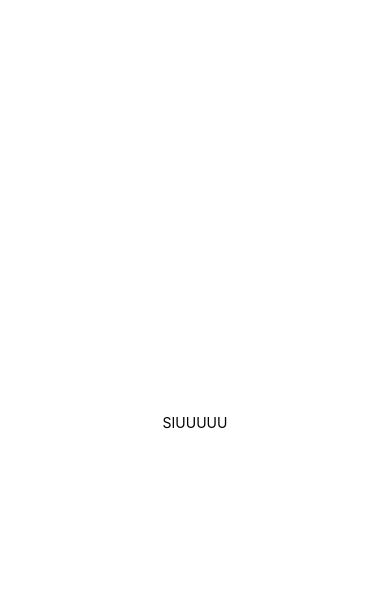
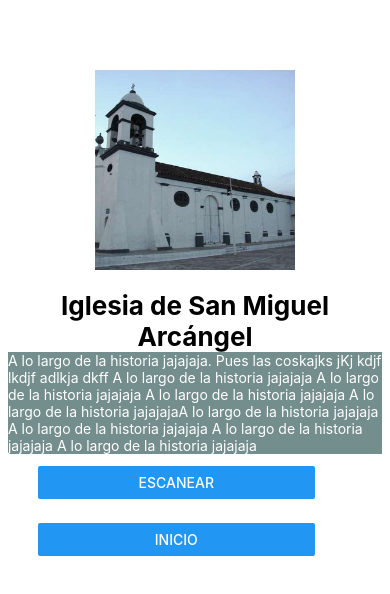
Before and after one commit to code-t-developers/TlacoApp, a React Native app in the folder AppTlaco/: screen / in a window 390 px wide. Shown: the top 594 px of the page. Built offline with nearby package versions, Linux system fonts and the light colour scheme.

Commit message:
Avance del Screen Monumento
18 de diciembre de 2019. Creación de unos componentes y la vista de monumentos

```diff
--- a/AppTlaco/App.js
+++ b/AppTlaco/App.js
@@ -1,19 +1,22 @@
 import React from 'react';
 import { StyleSheet, Text, View } from 'react-native';
+import Monumento from './screens/Monumento';
+import * as Font from 'expo-font';
 
 export default function App() {
   return (
     <View style={styles.container}>
-      <Text>SIUUUUU</Text>
+      <Monumento />
     </View>
   );
 }
 
 const styles = StyleSheet.create({
   container: {
-    flex: 1,
-    backgroundColor: '#fff',
+    //flex: 1,
+    //backgroundColor: '#fff',
     alignItems: 'center',
-    justifyContent: 'center',
+    //justifyContent: 'center',
+    padding: 50
   },
 });
--- a/AppTlaco/components/Botones.js
+++ b/AppTlaco/components/Botones.js
@@ -0,0 +1,29 @@
+import React from 'react';
+import { StyleSheet, Text, View, TouchableOpacity, Button } from 'react-native';
+import { Colors } from 'react-native/Libraries/NewAppScreen';
+
+
+const Botones = props => {
+    return (
+        <View style = {styles.botones}>
+            <Button title = {props.title}/>
+        </View>
+    );
+};
+
+const styles = StyleSheet.create({
+    botones: {
+        paddingVertical: 12,
+        paddingHorizontal: 30,
+        width: '90%'
+    },
+
+    textoBotones: {
+        color: 'white',
+       // fontFamily: 'open-sans',
+        fontSize: 18,
+        justifyContent: 'center'
+    },
+});
+
+export default Botones;
--- /dev/null
+++ b/AppTlaco/components/Titulo.js
@@ -0,0 +1,19 @@
+import React from 'react';
+import { StyleSheet, Text, View } from 'react-native';
+
+const Titulo = props => {
+    return (
+        <View >
+            <Text style = {styles.estiloTitulo}>{props.titulo}</Text>
+        </View>
+    );
+};
+
+const styles = StyleSheet.create({
+    estiloTitulo: {
+        fontSize : 26,
+        fontWeight: "bold",
+        textAlign: 'center'
+    }
+});
+export default Titulo;
--- a/AppTlaco/package.json
+++ b/AppTlaco/package.json
@@ -12,7 +12,8 @@
     "react": "~16.9.0",
     "react-dom": "~16.9.0",
     "react-native": "https://github.com/expo/react-native/archive/sdk-36.0.0.tar.gz",
-    "react-native-web": "~0.11.7"
+    "react-native-web": "~0.11.7",
+    "expo-font": "~8.0.0"
   },
   "devDependencies": {
     "babel-preset-expo": "~8.0.0",
--- a/AppTlaco/screens/Monumento.js
+++ b/AppTlaco/screens/Monumento.js
@@ -0,0 +1,66 @@
+import React from 'react';
+import { StyleSheet, Text, ScrollView, Image, FlatList, View } from 'react-native';
+import Botones from '../components/Botones';
+import Titulo from '../components/Titulo';
+
+const Monumento = props => {
+    return (
+        <ScrollView style = {{width: '129%'}}>
+
+            <Image
+                style={styles.estiloImagen}
+                source={require('../images/sanMiguelito.jpg')}
+            />
+
+            <Titulo titulo = "Iglesia de San Miguel Arcángel"/>
+
+            <View style = {styles.contenedorTexto}>
+                <Text style = {styles.estiloTexto}>
+                    A lo largo de la historia jajajaja. Pues las coskajks jKj kdjf lkdjf adlkja dkff
+                    A lo largo de la historia jajajaja
+                    A lo largo de la historia jajajaja
+                    A lo largo de la historia jajajaja
+
+
+                    A lo largo de la historia jajajajaA lo largo de la historia jajajaja
+                    A lo largo de la historia jajajaja
+                    A lo largo de la historia jajajaja
+
+                    A lo largo de la historia jajajaja
+                </Text>
+            </View>
+
+            <Botones title = "Escanear"/>
+            <Botones title = "Inicio"/>
+
+        </ScrollView>
+    );
+};
+
+const styles = StyleSheet.create({
+    contenedorBotones: {
+        flexDirection: 'row',
+        width: '100%',
+        justifyContent: 'space-between',
+        paddingHorizontal: 90,
+        alignItems: 'center'
+    },
+
+    estiloImagen: {
+        width: 200,
+        height: 200,
+        alignSelf: 'center',
+        marginVertical: 20
+    },
+
+    contenedorTexto: {
+        backgroundColor: '#3A5E5E',
+        opacity: 0.7
+    },
+
+    estiloTexto : {
+        color: 'white'
+    }
+});
+
+export default Monumento;
```
Also changed, not shown: AppTlaco/images/sanMiguelito.jpg (added).
